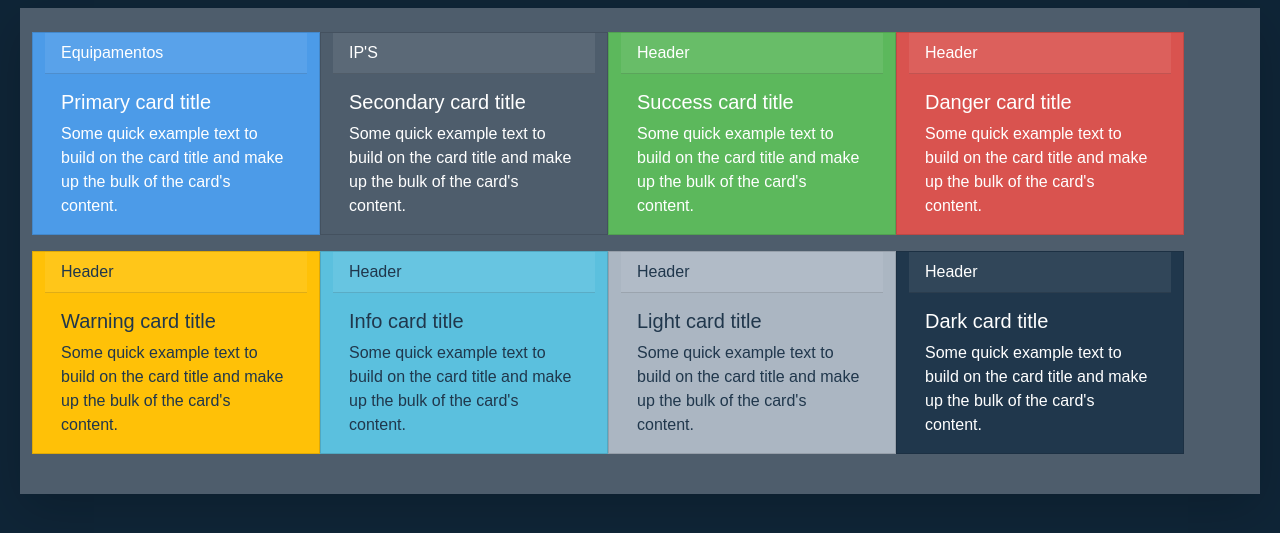
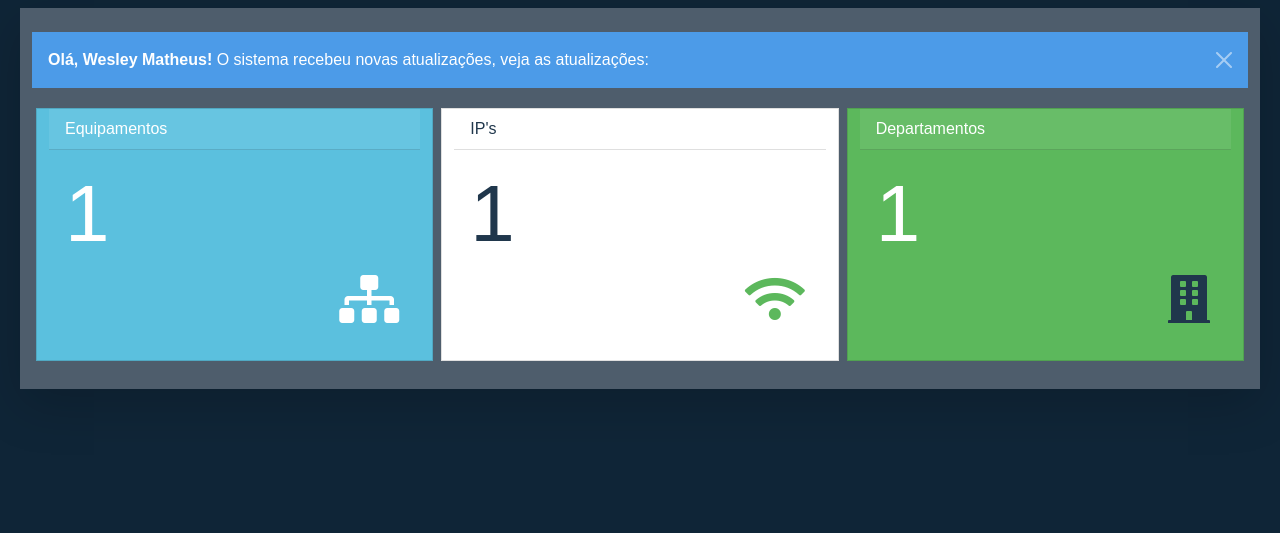
Before and after one commit to TrendingTechnology/miridam, a Django app: page / in a window 1280 px wide. Shown: the part 76-609 px from the top of the page. Run offline with Django 3.2, Linux system fonts and the light colour scheme; tables that the repository leaves empty hold one stand-in row (values such as "Sample post"); some libraries are stand-ins or nearby versions; some web fonts are replaced.

Commit message:
dashboard: contagem dos itens

```diff
--- a/dashboard/templates/index.html
+++ b/dashboard/templates/index.html
@@ -1,68 +1,29 @@
 {% extends 'base.html' %}
 {% block content %}
 <section class="row">
-    <div class="card text-white bg-primary mb-3" style="max-width: 18rem;">
+    <div class="alert alert-primary alert-dismissible fade show" role="alert">
+        <strong>Olá, Wesley Matheus!</strong> O sistema recebeu novas atualizações, veja as atualizações:
+        <button type="button" class="btn-close" data-bs-dismiss="alert" aria-label="Close"></button>
+    </div>
+    <div class="col card text-white bg-info m-1">
         <div class="card-header">Equipamentos</div>
         <div class="card-body">
-            <h5 class="card-title">Primary card title</h5>
-            <p class="card-text">Some quick example text to build on the card title and make up the bulk of the card's
-                content.</p>
+            <h5 class="display-1">{{count_equipments}}</h5>
+            <p class="text-end"><i class="fas fa-3x fa-sitemap text-white"></i></p>
         </div>
     </div>
-    <div class="card text-white bg-secondary mb-3" style="max-width: 18rem;">
-        <div class="card-header">IP'S</div>
+    <div class="col card text-dark bg-white m-1">
+        <div class="card-header">IP's</div>
         <div class="card-body">
-            <h5 class="card-title">Secondary card title</h5>
-            <p class="card-text">Some quick example text to build on the card title and make up the bulk of the card's
-                content.</p>
+            <h5 class="display-1">{{count_ip}}</h5>
+            <p class="text-end"><i class="fas fa-3x fa-wifi text-success"></i></p>
         </div>
     </div>
-    <div class="card text-white bg-success mb-3" style="max-width: 18rem;">
-        <div class="card-header">Header</div>
+    <div class="col card text-white bg-success m-1">
+        <div class="card-header">Departamentos</div>
         <div class="card-body">
-            <h5 class="card-title">Success card title</h5>
-            <p class="card-text">Some quick example text to build on the card title and make up the bulk of the card's
-                content.</p>
-        </div>
-    </div>
-    <div class="card text-white bg-danger mb-3" style="max-width: 18rem;">
-        <div class="card-header">Header</div>
-        <div class="card-body">
-            <h5 class="card-title">Danger card title</h5>
-            <p class="card-text">Some quick example text to build on the card title and make up the bulk of the card's
-                content.</p>
-        </div>
-    </div>
-    <div class="card text-dark bg-warning mb-3" style="max-width: 18rem;">
-        <div class="card-header">Header</div>
-        <div class="card-body">
-            <h5 class="card-title">Warning card title</h5>
-            <p class="card-text">Some quick example text to build on the card title and make up the bulk of the card's
-                content.</p>
-        </div>
-    </div>
-    <div class="card text-dark bg-info mb-3" style="max-width: 18rem;">
-        <div class="card-header">Header</div>
-        <div class="card-body">
-            <h5 class="card-title">Info card title</h5>
-            <p class="card-text">Some quick example text to build on the card title and make up the bulk of the card's
-                content.</p>
-        </div>
-    </div>
-    <div class="card text-dark bg-light mb-3" style="max-width: 18rem;">
-        <div class="card-header">Header</div>
-        <div class="card-body">
-            <h5 class="card-title">Light card title</h5>
-            <p class="card-text">Some quick example text to build on the card title and make up the bulk of the card's
-                content.</p>
-        </div>
-    </div>
-    <div class="card text-white bg-dark mb-3" style="max-width: 18rem;">
-        <div class="card-header">Header</div>
-        <div class="card-body">
-            <h5 class="card-title">Dark card title</h5>
-            <p class="card-text">Some quick example text to build on the card title and make up the bulk of the card's
-                content.</p>
+            <h5 class="display-1">{{count_departments}}</h5>
+            <p class="text-end"><i class="fas fa-3x fa-building text-dark"></i></p>
         </div>
     </div>
 </section>
```
